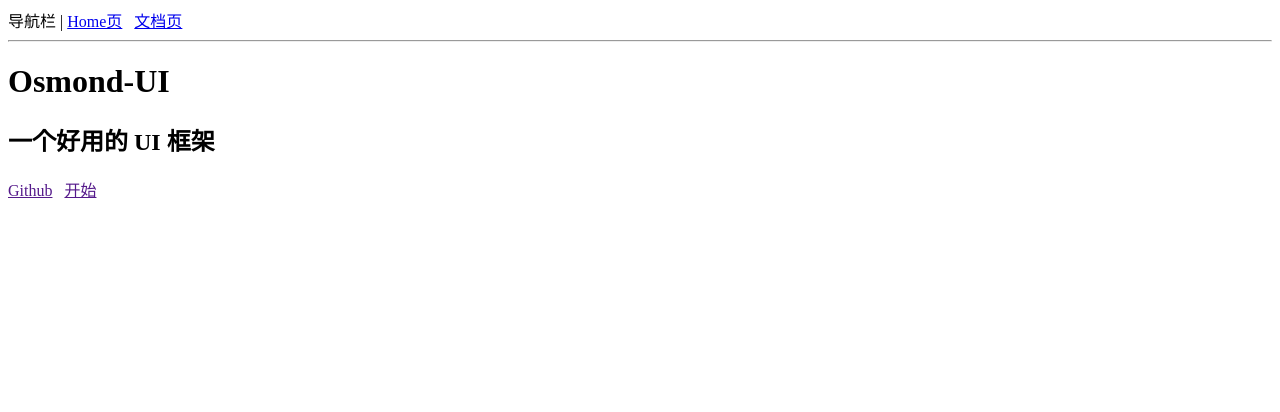
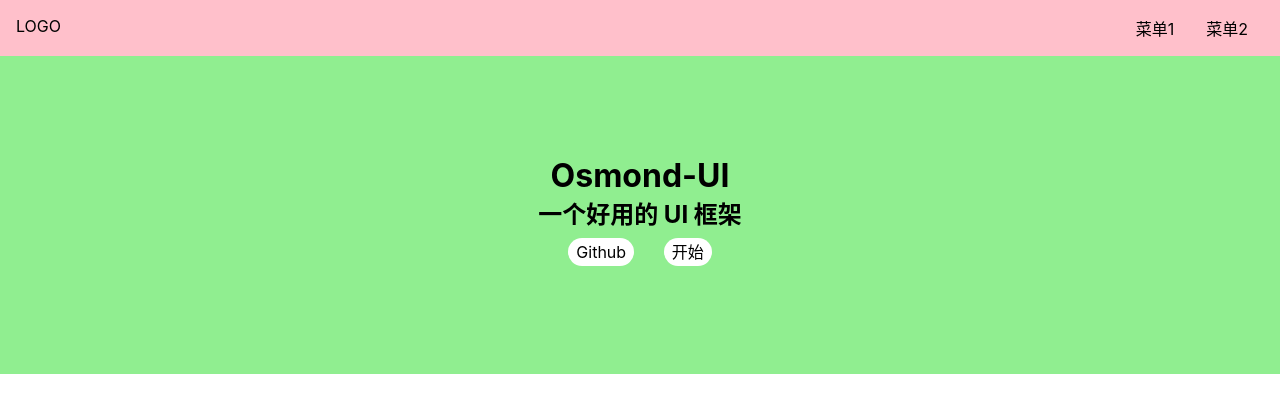
Before and after one commit to Jsmond2016/os-ui, a Vue app: page /#/ in a window 1280 px wide. Shown: the top 412 px of the page. Built offline with nearby package versions, Linux system fonts and the light colour scheme.

Commit message:
封装 topnav 组件，完善 css

```diff
--- a/src/App.vue
+++ b/src/App.vue
@@ -1,10 +1,4 @@
 <template>
-  <div>
-    导航栏 |
-    <router-link to="/">Home页</router-link> &nbsp;
-    <router-link to="/doc">文档页</router-link>
-  </div>
-  <hr>
   <router-view />
 </template>
 
--- a/src/components/Topnav.vue
+++ b/src/components/Topnav.vue
@@ -1,5 +1,33 @@
 <template>
-  <div>
-
+  <div class="topnav">
+    <div class="logo">LOGO</div>
+    <ul class="menu">
+      <li>菜单1</li>
+      <li>菜单2</li>
+    </ul>
   </div>
 </template>
+<script lang="ts">
+export default {
+
+}
+</script>
+<style lang="scss" scoped>
+.topnav {
+  background: pink;
+  display: flex;
+  padding: 16px;
+  > .logo {
+    max-width: 6em;
+    margin-right: auto;
+  }
+  > .menu {
+    display: flex;
+    white-space: nowrap;
+    flex-wrap: nowrap;
+    > li {
+      margin: 0 1em;
+    }
+  }
+}
+</style>
--- a/src/index.css
+++ /dev/null
@@ -1,8 +0,0 @@
-#app {
-  font-family: Avenir, Helvetica, Arial, sans-serif;
-  -webkit-font-smoothing: antialiased;
-  -moz-osx-font-smoothing: grayscale;
-  text-align: center;
-  color: #2c3e50;
-  margin-top: 60px;
-}
--- /dev/null
+++ b/src/index.scss
@@ -0,0 +1,23 @@
+* {
+  margin: 0;
+  padding: 0;
+  box-sizing: border-box;
+}
+ul,
+ol {
+  list-style: none;
+}
+a {
+  text-decoration: none;
+  color: inherit;
+  &:hover {
+    border-bottom: 1px solid;
+    cursor: pointer;
+  }
+}
+body {
+  font-size: 16px;
+  // 为什么这样写 font-family
+  // 答案见 https://github.com/zenozeng/fonts.css/
+  font-family: -apple-system, "Noto Sans", "Helvetica Neue", Helvetica, "Nimbus Sans L", Arial, "Liberation Sans", "PingFang SC", "Hiragino Sans GB", "Noto Sans CJK SC", "Source Han Sans SC", "Source Han Sans CN", "Microsoft YaHei", "Wenquanyi Micro Hei", "WenQuanYi Zen Hei", "ST Heiti", SimHei, "WenQuanYi Zen Hei Sharp", sans-serif;
+}
--- a/src/main.ts
+++ b/src/main.ts
@@ -1,5 +1,6 @@
 import { createApp } from 'vue'
 import App from './App.vue'
+import './index.scss'
 import Home from './views/Home.vue'
 import Doc from './views/Doc.vue'
 import { createRouter, createWebHashHistory} from 'vue-router'
--- a/src/views/Doc.vue
+++ b/src/views/Doc.vue
@@ -1,12 +1,31 @@
 <template>
   <div>
-    <div class="topnav">
-      <div class="logo"></div>
-      <div class="menu"></div>
-    </div>
+    <Topnav/>
     <div class="content">
-      <aside>边栏</aside>
+       <aside>
+        <h2>组件列表</h2>
+        <ol>
+          <li>
+            <router-link to="/doc/swich">Switch 组件</router-link>
+          </li>
+          <li>
+            <router-link to="/doc/button">Button 组件</router-link>
+          </li>
+          <li>
+            <router-link to="/doc/dialog">Dialog 组件</router-link>
+          </li>
+          <li>
+            <router-link to="/doc/tabs">Tabs 组件</router-link>
+          </li>
+        </ol>
+      </aside>
       <main>主内容</main>
     </div>
   </div>
 </template>
+<script lang="ts">
+import Topnav from '../components/Topnav.vue'
+export default {
+  components: {Topnav}
+}
+</script>
--- a/src/views/Home.vue
+++ b/src/views/Home.vue
@@ -1,9 +1,6 @@
 <template>
   <div>
-    <div class="topnav">
-      <div class="logo"></div>
-      <div class="menu"></div>
-    </div>
+    <Topnav/>
     <div class="banner">
       <h1>Osmond-UI</h1>
       <h2>一个好用的 UI 框架</h2>
@@ -14,7 +11,32 @@
     </div>
   </div>
 </template>
-
+<script lang="ts">
+import Topnav from '../components/Topnav.vue'
+export default {
+  components: {Topnav}
+}
+</script>
 <style lang="scss" scoped>
-
+.banner {
+  padding: 100px 0;
+  display: flex;
+  justify-content: center;
+  align-items: center;
+  flex-direction: column;
+  background: lightgreen;
+  > .actions{
+    padding: 8px 0;
+    a {
+      margin:0 8px;
+      background: #fff;
+      display: inline-block;
+      $h: 28px;
+      height: $h;
+      line-height: $h;
+      border-radius: $h/2;
+      padding: 0 8px;
+    }
+  }
+}
 </style>
```
